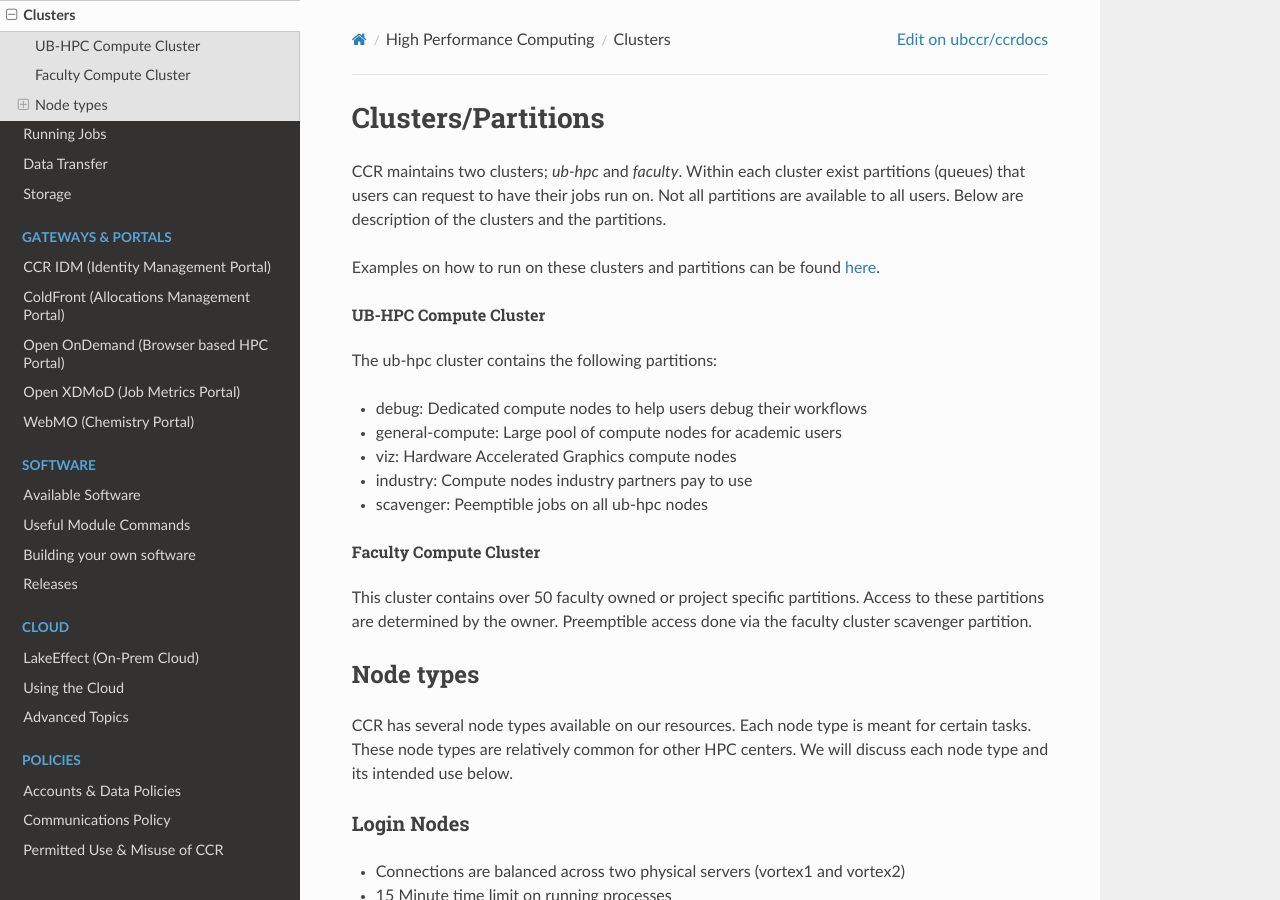
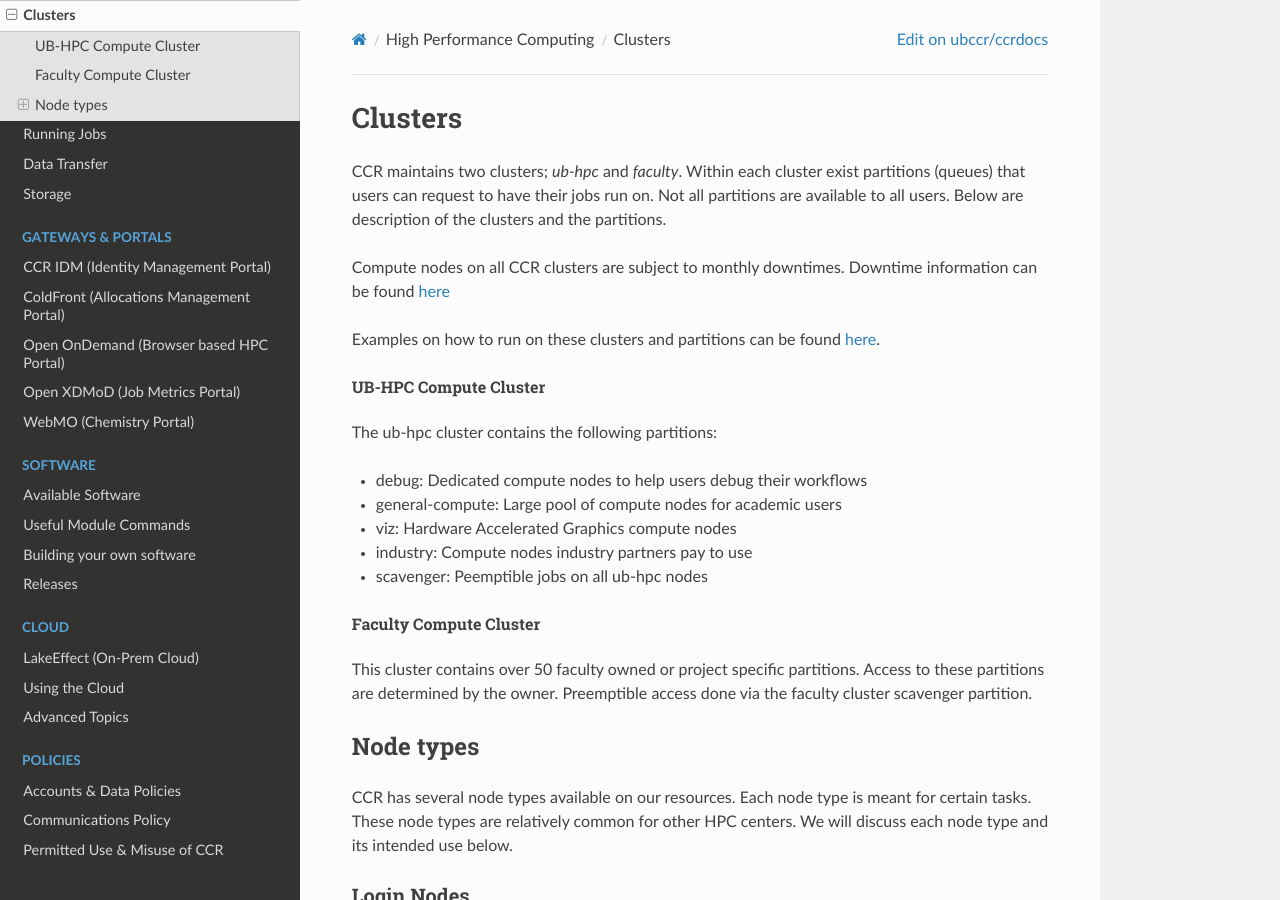
Before and after one commit to ubccr/ccrdocs, an MkDocs documentation site: the page built from pages/hpc/clusters.md, in a window 1280 px wide and 900 px high. Built offline with MkDocs 1.6.1, drawn with Linux system fonts in a browser that asks for light colours; nearby versions of some CDN libraries.

```diff
--- a/pages/hpc/clusters.md
+++ b/pages/hpc/clusters.md
@@ -1,6 +1,8 @@
-# Clusters/Partitions
+# Clusters
 
 CCR maintains two clusters; *ub-hpc* and *faculty*. Within each cluster exist partitions (queues) that users can request to have their jobs run on. Not all partitions are available to all users. Below are description of the clusters and the partitions.
+
+Compute nodes on all CCR clusters are subject to monthly downtimes. Downtime information can be found [here](https://ubccr.freshdesk.com/support/discussions/forums/5000296650)
 
 Examples on how to run on these clusters and partitions can be found [here](https://docs.ccr.buffalo.edu/en/latest/hpc/jobs/).
 
```
Also changed, not shown: pages/hpc/jobs.md (+4 -0 lines).
